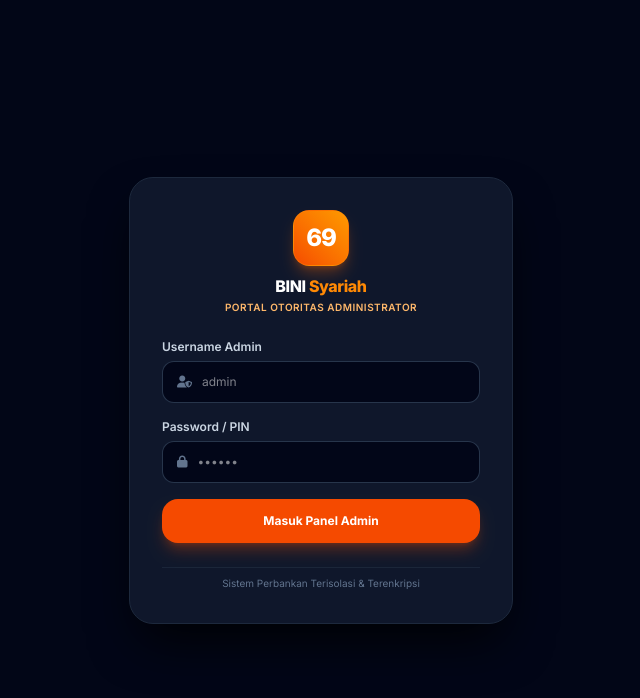
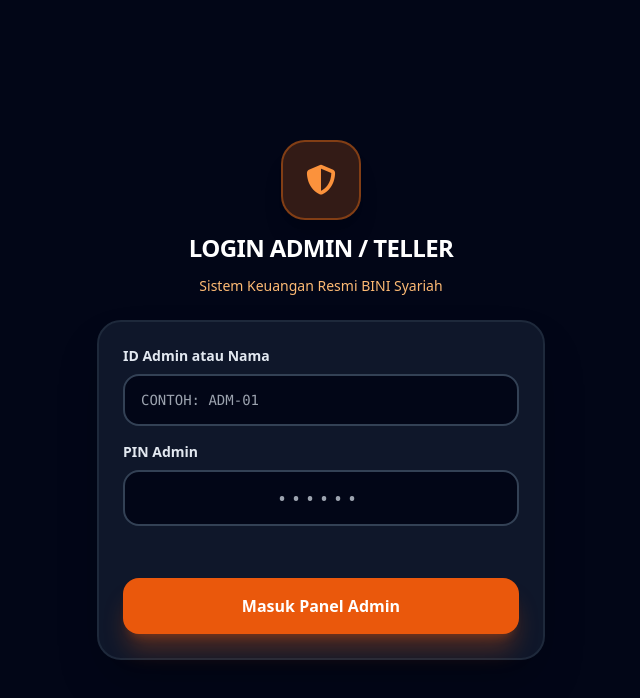
Before and after one commit to yeny-gorden/ADM-BINI-Syariah, a plain HTML site: page index.html in a window 1280 px wide. Shown: the whole page, without its empty margins (319-959 px from the left). Drawn offline with nearby package versions, Linux system fonts and the light colour scheme.

Commit message:
Refactor admin login page layout and styles
Updated HTML structure and improved styling for admin login page.

```diff
--- a/index.html
+++ b/index.html
@@ -1,128 +1,91 @@
 <!DOCTYPE html>
-<html lang="id" class="dark">
-
+<html lang="id">
 <head>
     <meta charset="UTF-8">
     <meta name="viewport" content="width=device-width, initial-scale=1.0">
- <title>Login Administrator - BINI Syariah</title>
-
- <!-- KONFIGURASI PWA -->
- <link rel="manifest" href="./manifest.json">
- <meta name="theme-color" content="#020617">
+    <title>Login Admin - BINI Syariah</title>
+    <script src="https://cdn.tailwindcss.com"></script>
+    <link rel="stylesheet" href="https://cdnjs.cloudflare.com/ajax/libs/font-awesome/6.4.0/css/all.min.css">
+    <!-- Konfigurasi PWA -->
+    <link rel="manifest" href="manifest.json">
+    <meta name="theme-color" content="#059669">
     <meta name="apple-mobile-web-app-capable" content="yes">
     <meta name="apple-mobile-web-app-status-bar-style" content="black-translucent">
- <link rel="apple-touch-icon" href="./icon-192.png">
+</head>
+<body class="bg-slate-950 text-slate-100 min-h-screen flex flex-col justify-between font-sans px-4 py-8">
+  <div class="max-w-md w-full mx-auto space-y-6 my-auto">
+    <div class="text-center space-y-3">
+      <div class="w-20 h-20 bg-orange-500/20 text-orange-400 rounded-3xl flex items-center justify-center mx-auto text-3xl border-2 border-orange-500/40 shadow-xl">
+        <i class="fa-solid fa-shield-halved"></i>
+      </div>
+      <h1 class="text-2xl font-black tracking-tight text-white">LOGIN ADMIN / TELLER</h1>
+      <p class="text-sm text-orange-300 font-medium">Sistem Keuangan Resmi BINI Syariah</p>
+    </div>
 
- <script src="https://cdn.jsdelivr.net/npm/@tailwindcss/browser@4"></script>
- <link rel="stylesheet" href="https://cdnjs.cloudflare.com/ajax/libs/font-awesome/6.4.0/css/all.min.css">
- <link href="https://fonts.googleapis.com/css2?family=Inter:wght@300;400;500;600;700;800&display=swap" rel="stylesheet">
-</head>
-
-<body class="bg-slate-950 text-slate-100 antialiased selection:bg-orange-500 selection:text-white flex items-center justify-center min-h-screen px-4">
-
- <div class="w-full max-w-sm bg-slate-900 border border-slate-800 rounded-3xl p-6 sm:p-8 shadow-2xl shadow-black/90 space-y-6 relative overflow-hidden">
-
-  <!-- Header Logo & Title -->
-  <div class="text-center space-y-2">
-   <div class="w-14 h-14 rounded-2xl bg-gradient-to-tr from-orange-600 to-amber-500 flex items-center justify-center text-white font-extrabold text-2xl tracking-tighter shadow-lg shadow-orange-500/30 border border-orange-400/40 mx-auto">
-    69
+    <form onsubmit="handleAdminLogin(event)" class="space-y-4 bg-slate-900 border-2 border-slate-800 p-6 rounded-3xl shadow-2xl">
+      <div>
+        <label class="block text-sm font-bold text-slate-200 mb-2">ID Admin atau Nama</label>
+        <input type="text" id="adminUser" required placeholder="Contoh: ADM-01" class="w-full bg-slate-950 border-2 border-slate-700 focus:border-orange-500 rounded-2xl px-4 py-3.5 text-sm text-white focus:outline-none uppercase font-mono">
       </div>
       <div>
-    <h1 class="text-base font-extrabold tracking-tight text-white">BINI <span class="text-orange-400">Syariah</span></h1>
-    <span class="text-[10px] text-orange-300 font-semibold tracking-wider block uppercase mt-0.5">Portal Otoritas Administrator</span>
+        <label class="block text-sm font-bold text-slate-200 mb-2">PIN Admin</label>
+        <input type="password" id="adminPin" required placeholder="••••••" class="w-full bg-slate-950 border-2 border-slate-700 focus:border-orange-500 rounded-2xl px-4 py-3.5 text-base text-white tracking-[0.5em] text-center font-bold focus:outline-none">
       </div>
-  </div>
-
-  <!-- Form Login Admin -->
-  <form onsubmit="handleAdminLogin(event)" class="space-y-4">
-   <div>
-    <label class="block text-xs font-semibold text-slate-300 mb-1.5">Username Admin</label>
-    <div class="flex items-center bg-slate-950 border border-slate-700/80 focus-within:border-orange-500 rounded-xl px-3.5">
-     <i class="fa-solid fa-user-shield text-slate-500 text-xs mr-2.5"></i>
-     <input type="text" id="adminUsername" required placeholder="admin" class="w-full bg-transparent py-3 text-xs text-white focus:outline-none">
-    </div>
-   </div>
-
-   <div>
-    <label class="block text-xs font-semibold text-slate-300 mb-1.5">Password / PIN</label>
-    <div class="flex items-center bg-slate-950 border border-slate-700/80 focus-within:border-orange-500 rounded-xl px-3.5">
-     <i class="fa-solid fa-lock text-slate-500 text-xs mr-2.5"></i>
-     <input type="password" id="adminPassword" required placeholder="••••••" class="w-full bg-transparent py-3 text-xs text-white focus:outline-none">
-    </div>
-   </div>
-
-   <button type="submit" id="btnLoginAdmin" class="w-full py-3.5 rounded-2xl bg-orange-600 hover:bg-orange-500 text-white font-bold text-xs transition shadow-lg shadow-orange-600/30 active:scale-95">
+      <div id="loginStatus" class="text-xs text-center font-bold min-h-[20px]"></div>
+      <button type="submit" id="btnLogin" class="w-full py-4 rounded-2xl bg-orange-600 hover:bg-orange-500 text-white font-black text-base shadow-xl shadow-orange-600/30 transition">
         Masuk Panel Admin
       </button>
     </form>
-
-  <div class="text-center pt-2 border-t border-slate-800/80">
-   <p class="text-[10px] text-slate-500">Sistem Perbankan Terisolasi & Terenkripsi</p>
-  </div>
   </div>
 
- <!-- Toast Notification Container -->
- <div id="toastContainer" class="fixed top-5 left-1/2 -translate-x-1/2 z-50 w-[90%] max-w-sm pointer-events-none space-y-2"></div>
-
- <style>
-  body { font-family: 'Inter', sans-serif; background-color: #020617; }
- </style>
-
   <script>
-  // PWA Service Worker Registration
-  if ('serviceWorker' in navigator) {
-    window.addEventListener('load', () => {
-      navigator.serviceWorker.register('./sw.js').catch(() => {});
-    });
-  }
-
-  const SCRIPT_URL = "https://script.google.com/macros/s/AKfycbwu0kGhiGxqD1wH5MeqWxIDMfep_SsTLYkpYMnjwzGJNu2kUPAW8T83SL2C1t52CH9r/exec";
+    const SCRIPT_URL = "https://script.google.com/macros/s/AKfycbw5jTLvsc9nKsVikolWzQk1n9mUCFKNOCu0Evzwt4R3gN5528jVPEiwU2JyrmjTs2xd/exec";
 
     async function handleAdminLogin(e) {
       e.preventDefault();
-   const usernameInput = document.getElementById('adminUsername').value.trim();
-   const passwordInput = document.getElementById('adminPassword').value.trim();
-   const btn = document.getElementById('btnLoginAdmin');
+      const user = document.getElementById('adminUser').value.trim();
+      const pin = document.getElementById('adminPin').value.trim();
+      const statusEl = document.getElementById('loginStatus');
+      const btn = document.getElementById('btnLogin');
 
       btn.disabled = true;
-   btn.textContent = 'Memeriksa Otoritas...';
+      btn.textContent = 'Memverifikasi...';
+      statusEl.textContent = '';
 
       try {
-    const response = await fetch(SCRIPT_URL, {
+        const res = await fetch(SCRIPT_URL, {
           method: 'POST',
-     body: JSON.stringify({
-      action: 'loginAdmin',
-      data: { username: usernameInput, password: passwordInput }
-     })
+          body: JSON.stringify({ action: 'loginAdmin', data: { user, pin } })
         });
-    const result = await response.json();
-
+        const result = await res.json();
         if (result.status === 'success') {
-     sessionStorage.setItem('nusa_admin_session', JSON.stringify(result.admin));
-     showToast('Login berhasil! Mengalihkan ke dashboard...', 'success');
-     setTimeout(() => {
+          localStorage.setItem('currentAdmin', JSON.stringify(result.admin));
           window.location.href = 'admin.html';
-     }, 800);
         } else {
-     showToast(result.message || 'Username atau Password salah!', 'error');
-     btn.disabled = false;
-     btn.textContent = 'Masuk Panel Admin';
+          statusEl.textContent = result.message || 'ID atau PIN Admin salah!';
+          statusEl.className = 'text-xs text-center text-red-400 font-bold';
         }
-   } catch (err) {
-    showToast('Gagal terhubung ke server backend.', 'error');
+      } catch(err) {
+        statusEl.textContent = 'Gagal terhubung ke jaringan.';
+        statusEl.className = 'text-xs text-center text-red-400 font-bold';
+      } finally {
         btn.disabled = false;
         btn.textContent = 'Masuk Panel Admin';
       }
     }
-
-  function showToast(message, type = 'info') {
-   const container = document.getElementById('toastContainer');
-   const toast = document.createElement('div');
-   const colors = { success: 'border-orange-500 text-orange-300', error: 'border-rose-500 text-rose-300', info: 'border-sky-500 text-sky-300' };
-   toast.className = `bg-slate-900 border ${colors[type]} px-4 py-3 rounded-2xl shadow-2xl flex items-center space-x-2.5 text-xs font-medium`;
-   toast.innerHTML = `<i class="fa-solid fa-circle-info"></i><span>${message}</span>`;
-   container.appendChild(toast);
-   setTimeout(() => toast.remove(), 3000);
+  </script>
+  <script>
+    if ('serviceWorker' in navigator) {
+      window.addEventListener('load', () => {
+        navigator.serviceWorker.register('/firebase-messaging-sw.js')
+          .then((reg) => {
+            console.log('Service Worker terdaftar dengan sukses:', reg.scope);
+          })
+          .catch((err) => {
+            console.log('Pendaftaran Service Worker gagal:', err);
+          });
+      });
     }
   </script>
+</body>
 </html>
```
Lines whose indentation alone changed are shown as unchanged.
